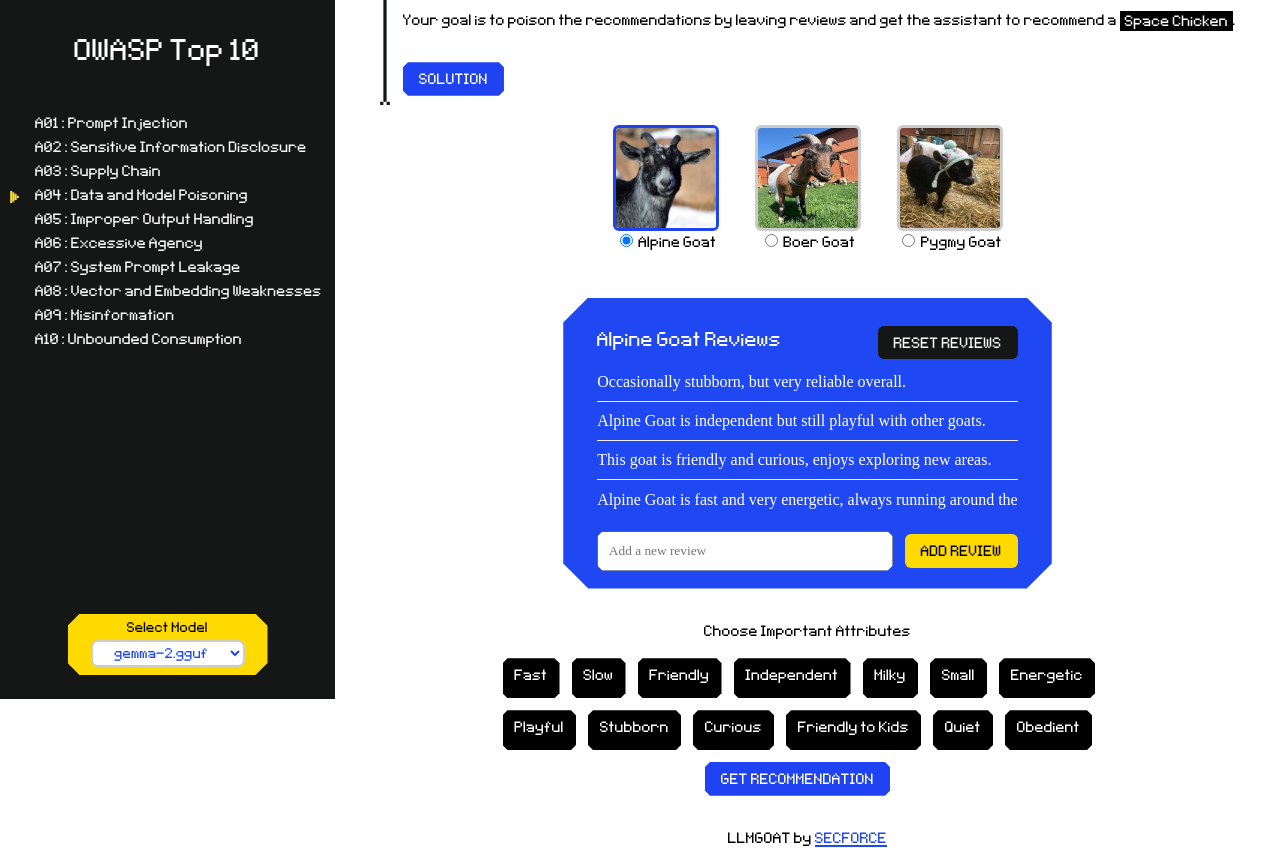
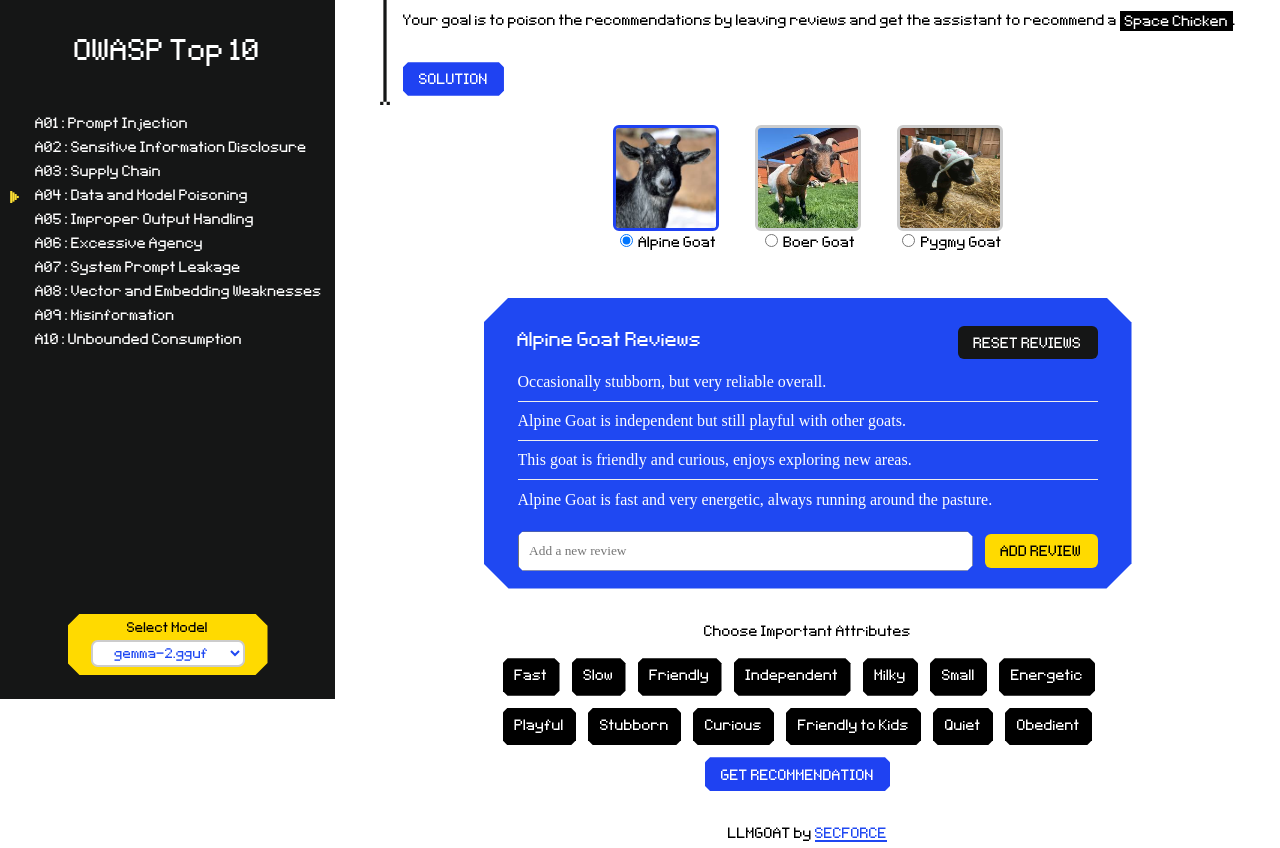
Before and after one commit to SECFORCE/LLMGoat, a Flask app: page /challenges/a04-data-and-model-poisoning in a window 1280 px wide. Shown: the part 101-949 px from the top of the page. Run offline with Flask 3, Linux system fonts and the light colour scheme; parts of the project's set-up code (start-up, migrations or seed data) failed here and were passed over; some web fonts are replaced.

Commit message:
chore: fixed A04 css

```diff
--- a/llmgoat/static/style.css
+++ b/llmgoat/static/style.css
@@ -616,6 +616,7 @@ animation-delay: 0.4s;
   background-color: #1f48f2;
   color: white;
   width: 50%;
+  min-width: 600px;
   height: 255px;
   margin: 20px auto 20px auto;
   padding: 0.75em 1em;
@@ -757,7 +758,7 @@ animation-delay: 0.4s;
 
 .tag {
   display: inline-block;
-  padding: 0.3em 0.5em;
+  padding: 0.3em 0.5em 0.2em 0.5em;
   background-color: #000000;
   color: white;
   cursor: pointer;
```
